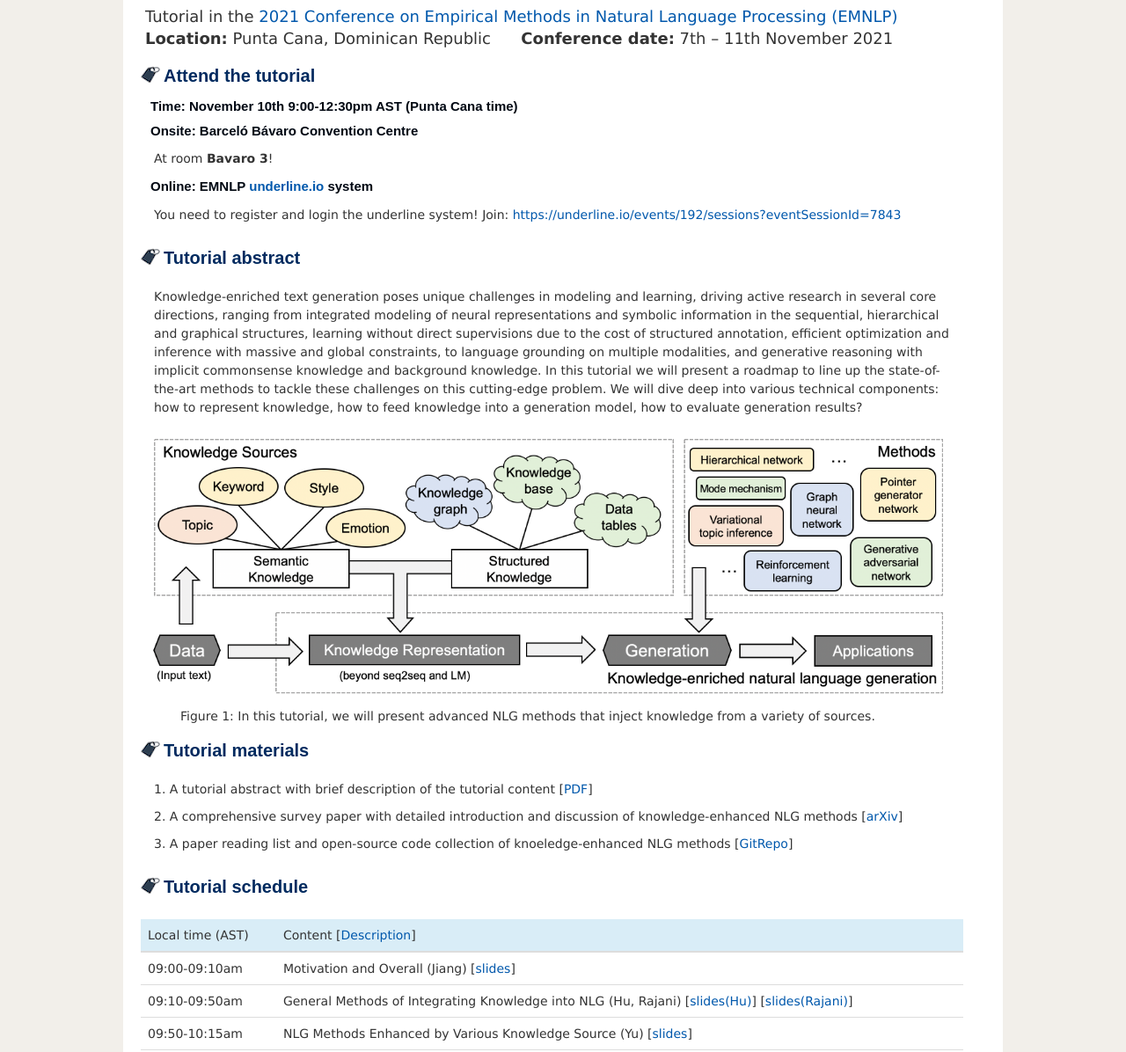
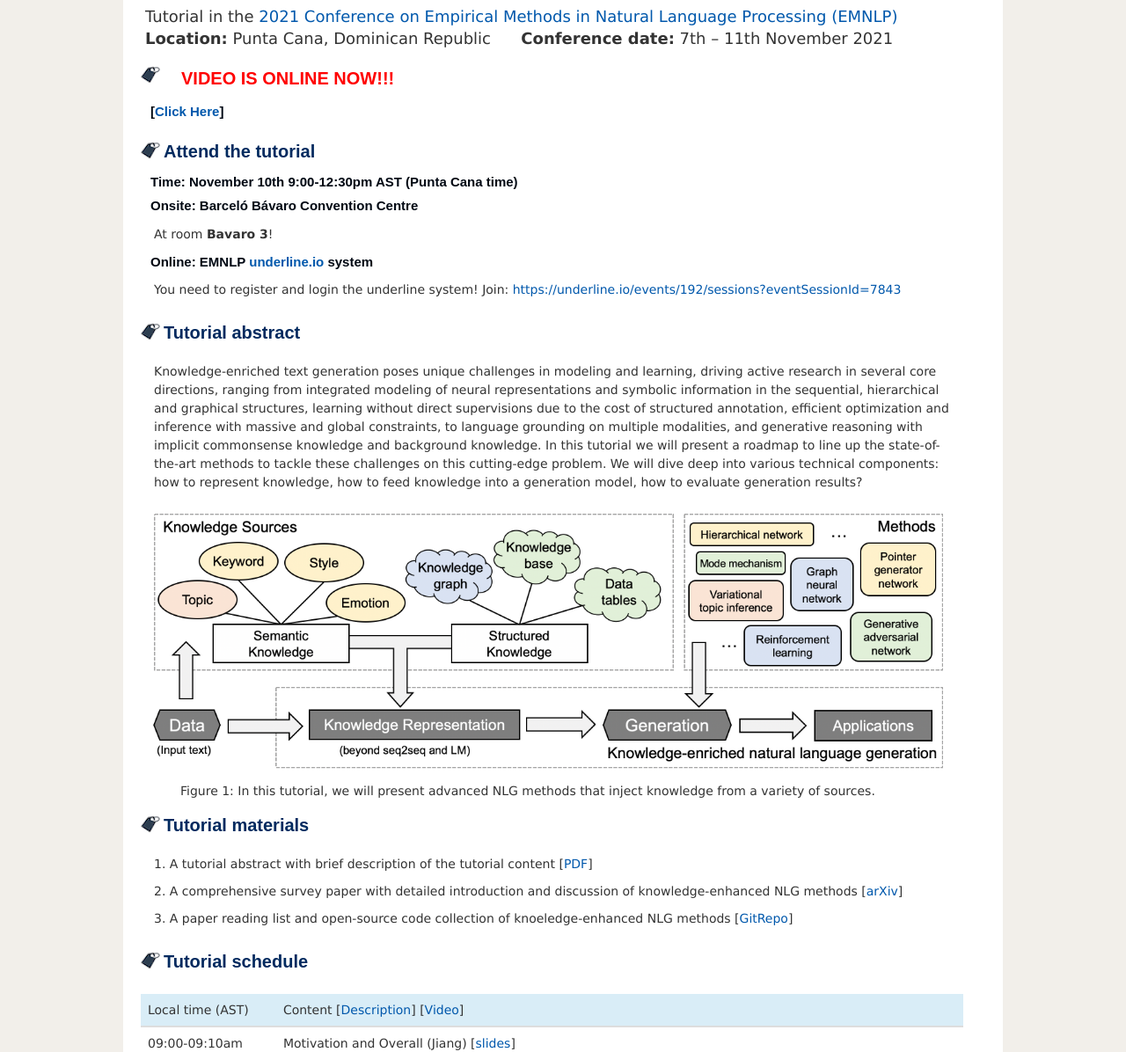
Before and after one commit to kenlg-tutorial/kenlg-tutorial.github.io, a plain HTML site: page index.html in a window 1280 px wide. Shown: the part 125-1321 px from the top of the page at 88% size. Drawn offline with nearby package versions, Linux system fonts and the light colour scheme.

Commit message:
add video link

```diff
--- a/index.html
+++ b/index.html
@@ -83,6 +83,15 @@
 
   <div class="row">
 	<!-- <img src="images/title.png" height="22" width="22"/>  -->
+	<h2> <p style="color:red;">VIDEO IS ONLINE NOW!!!</h2>
+	<div class="col-xs-12 col-sm-8 col-md-10">
+		<h3>[<a href="https://underline.io/lecture/45993-live-session---t3--knowledge-enriched-natural-language-generation">Click Here</a>]</h3>
+	</div>
+  </div>
+
+
+  <div class="row">
+	<!-- <img src="images/title.png" height="22" width="22"/>  -->
 	<h2>Attend the tutorial</h2>
 	<div class="col-xs-12 col-sm-8 col-md-10">
 		<h3>Time: November 10th 9:00-12:30pm AST (Punta Cana time)</h3>
@@ -132,7 +141,7 @@
 		<thead>
 			<tr class="info">
 				<th>Local time (AST)</th>
-				<th>Content [<a href="tutorial-kdd20-scikg/kdd20-tutorial-scikg-paper.pdf">Description</a>]</th>
+				<th>Content [<a href="tutorial-kdd20-scikg/kdd20-tutorial-scikg-paper.pdf">Description</a>] [<a href="https://underline.io/lecture/45993-live-session---t3--knowledge-enriched-natural-language-generation">Video</a>]</th>
 			</tr>
 		</thead>
 		<tbody>
```
